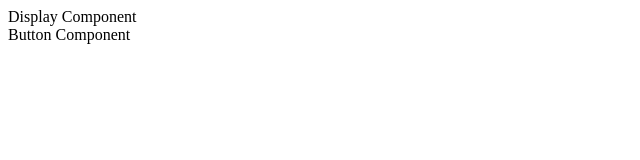
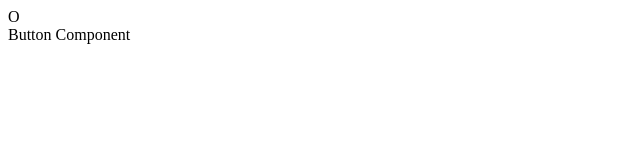
Before and after one commit to oxenprogrammer/simple-calculator, a React (Create React App) app: page / in a window 1280 px wide. Shown: the top 160 px of the page, without its empty margins (0-640 px from the left). Built offline with nearby package versions, Linux system fonts and the light colour scheme.

Commit message:
Feat(calculator): add Display component

```diff
--- a/src/components/button-panel.component.js
+++ b/src/components/button-panel.component.js
@@ -1,7 +1,11 @@
 import ButtonComponent from "./button.component";
 
 const ButtonPanelComponent = () => {
-  return <div className="button-panel"><ButtonComponent /></div>;
+  return (
+    <div className="button-panel">
+      <ButtonComponent />
+    </div>
+  );
 };
 
 export default ButtonPanelComponent;
--- a/src/components/display.component.js
+++ b/src/components/display.component.js
@@ -1,5 +1,13 @@
-const DisplayComponent = () => {
-  return <div className="display">Display Component</div>;
+import PropTypes from "prop-types";
+
+const DisplayComponent = ({ result }) => {
+  return <div className="display">{result}</div>;
 };
 
+DisplayComponent.defaultProps = {
+  result: "O",
+};
+
+DisplayComponent.propTypes = { result: PropTypes.string.isRequired };
+
 export default DisplayComponent;
```
